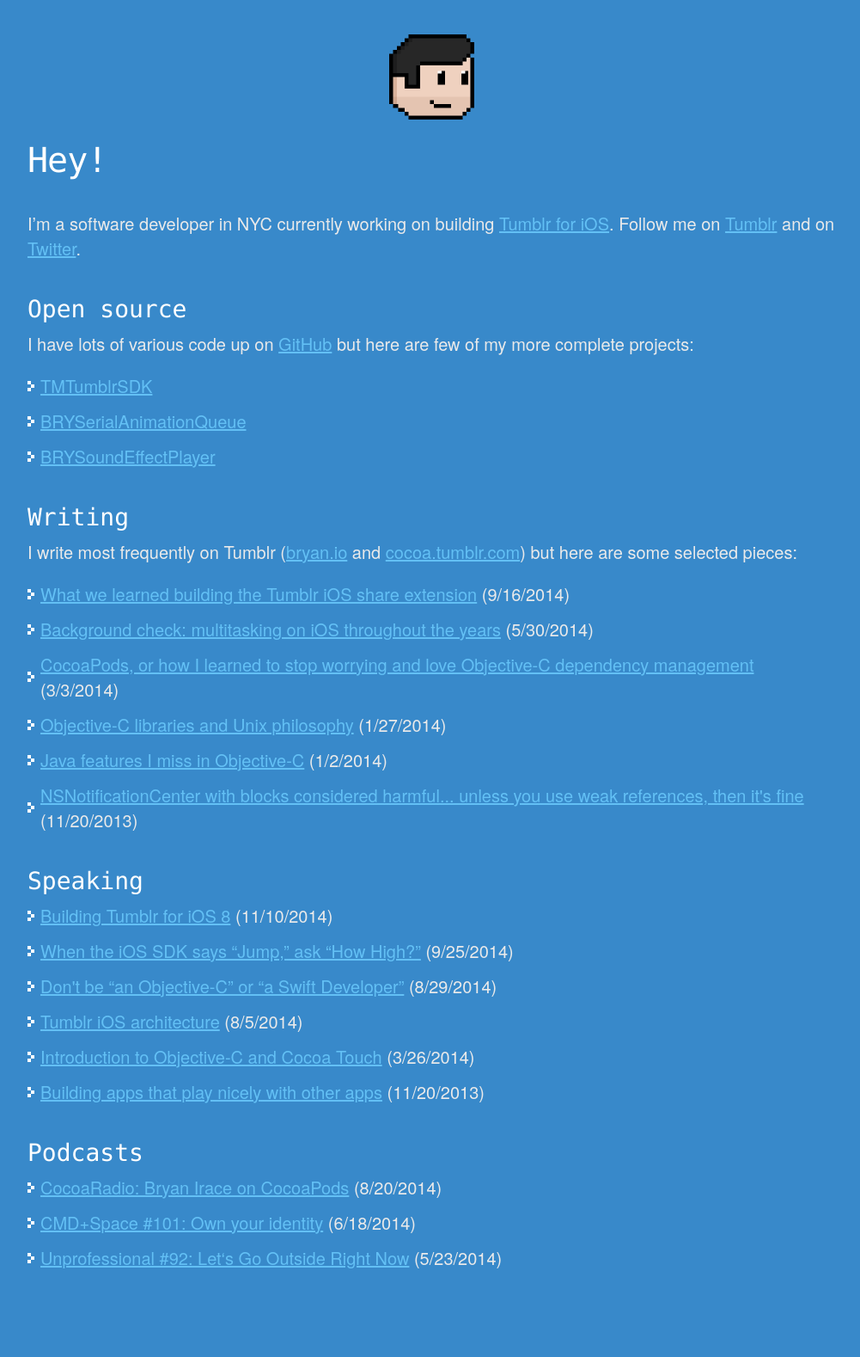
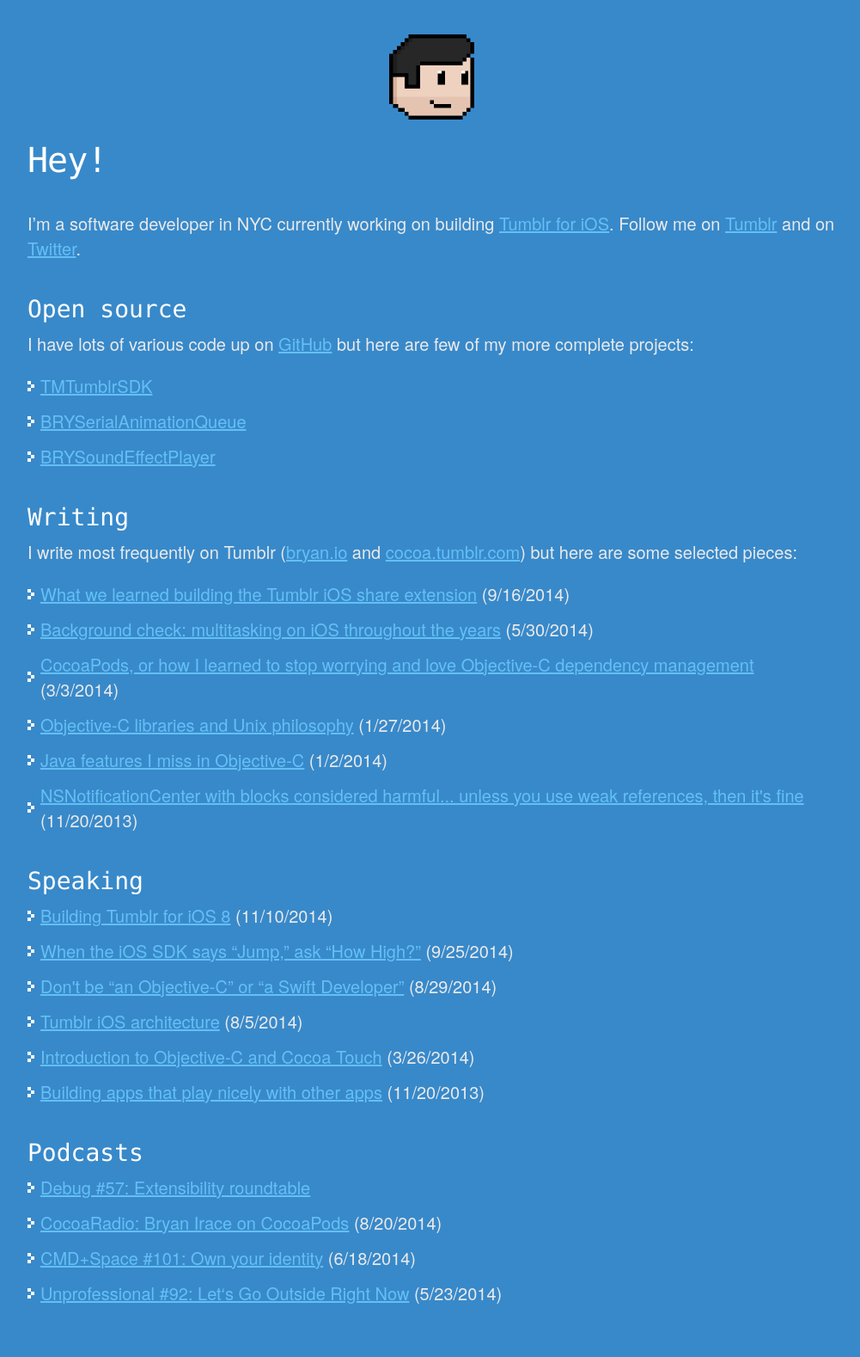
Before and after one commit to irace/irace.github.com, a Jekyll site: the page built from index.html, in a window 1280 px wide. Shown: the whole page at 86% size, without its empty margins (138-1139 px from the left). Built offline with Jekyll 4.4.1, drawn with Linux system fonts in a browser that asks for light colours; nearby versions of some CDN libraries; before the commit the page ends 1537 px from its top, so only the background shows below that.

Commit message:
Add debug

```diff
--- a/index.html
+++ b/index.html
@@ -79,6 +79,7 @@
     <section class="sixteen columns">
       <h3>Podcasts</h3>
       <ul>
+        <li><a href="https://itunes.apple.com/us/podcast/57-extensibility-roundtable/id578812394?i=326160445&amp;mt=2">Debug #57: Extensibility roundtable</a></li>
         <li><a href="http://carpeaqua.com/cocoaradio/16-bryan-irace-cocoapods/">CocoaRadio: Bryan Irace on CocoaPods</a> (8/20/2014)</li>
         <li><a href="http://5by5.tv/cmdspace/101">CMD+Space #101: Own your identity</a> (6/18/2014)</li>
         <li><a href="http://unprofesh.com/blog/2014/5/23/92-lets-go-outside-right-now">Unprofessional #92: Let‘s Go Outside Right Now</a> (5/23/2014)</li>
```
